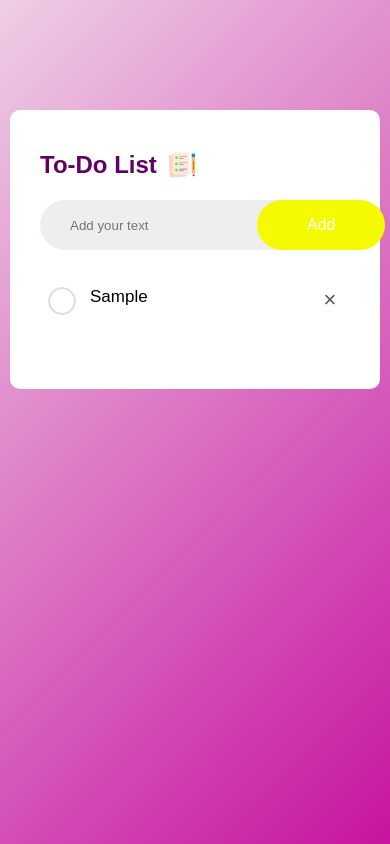
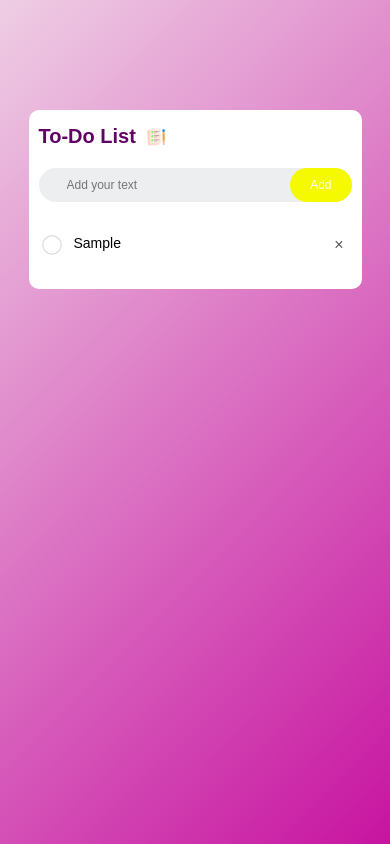
Before and after one commit to deysemartellet/task-management, a plain HTML site: page index.html in a window 390 px wide. Both pictures are taken after typing "Sample" into the empty fields and a click on the button "Add". Drawn offline with Linux system fonts and the light colour scheme.

Commit message:
21072025
responsividade

```diff
--- a/style.css
+++ b/style.css
@@ -110,3 +110,89 @@
 ul li span:hover{
     background: #edeef0;
 }
+
+/* Media Queries para Responsividade */
+@media only screen and (max-width: 768px) {
+    .todo-app {
+        max-width: 90%;
+        padding: 20px 15px 40px;
+    }
+
+    .todo-app h2 {
+        font-size: 24px;
+    }
+
+    .todo-app h2 img {
+        width: 25px;
+    }
+
+    input {
+        font-size: 12px;
+    }
+
+    button {
+        padding: 12px 30px;
+        font-size: 14px;
+    }
+
+    ul li {
+        font-size: 15px;
+        padding: 10px 8px 10px 40px;
+    }
+
+    ul li::before {
+        height: 24px;
+        width: 24px;
+        top: 10px;
+        left: 5px;
+    }
+
+    ul li span {
+        width: 30px;
+        height: 30px;
+        font-size: 18px;
+        line-height: 30px;
+    }
+}
+
+@media only screen and (max-width: 480px) {
+    .todo-app {
+        padding: 15px 10px 30px;
+    }
+
+    .todo-app h2 {
+        font-size: 20px;
+    }
+
+    .todo-app h2 img {
+        width: 20px;
+    }
+
+    input {
+        padding: 8px;
+    }
+
+    button {
+        padding: 10px 20px;
+        font-size: 12px;
+    }
+
+    ul li {
+        font-size: 14px;
+        padding: 8px 5px 8px 35px;
+    }
+
+    ul li::before {
+        height: 20px;
+        width: 20px;
+        top: 8px;
+        left: 3px;
+    }
+
+    ul li span {
+        width: 25px;
+        height: 25px;
+        font-size: 16px;
+        line-height: 25px;
+    }
+}
```
